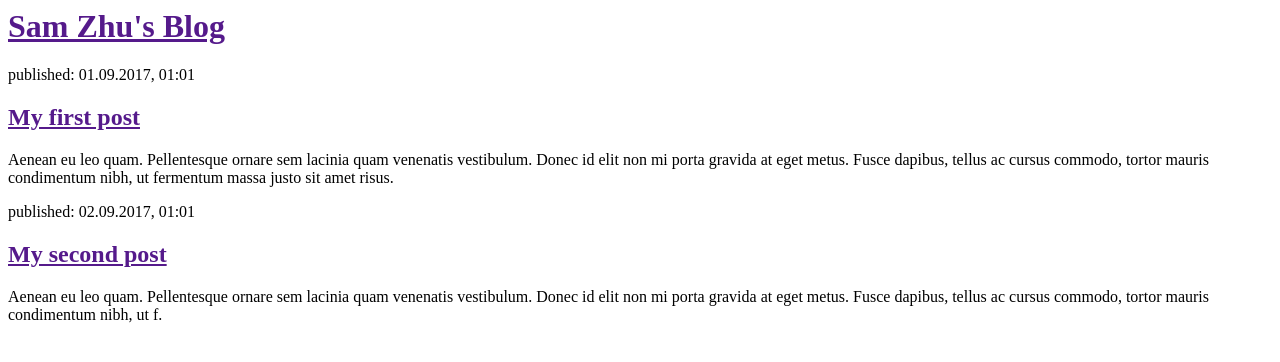
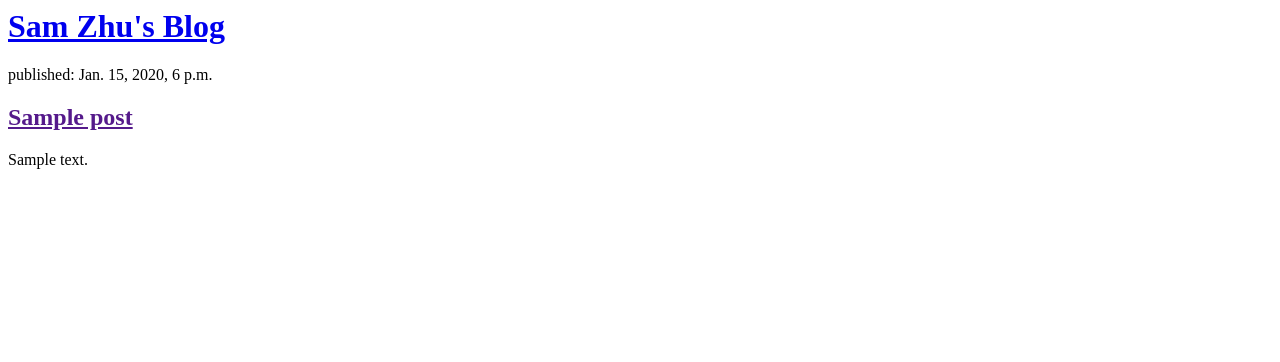
Before and after one commit to lbias/myblog, a Django app: template blog/templates/blog/post_list.html in a window 1280 px wide. Shown: the top 362 px of the page. Run offline with Django 3.2, Linux system fonts and the light colour scheme; the template is opened without the code that fills it: values that come from a table or form of the project are taken from there, others are empty; tables that the repository leaves empty hold one stand-in row (values such as "Sample post").

Commit message:
template blog#post_list

```diff
--- a/blog/templates/blog/post_list.html
+++ b/blog/templates/blog/post_list.html
@@ -4,19 +4,15 @@
   </head>
   <body>
     <div>
-      <h1><a href="">Sam Zhu's Blog</a></h1>
+      <h1><a href="/">Sam Zhu's Blog</a></h1>
     </div>
 
-    <div>
-      <p>published: 01.09.2017, 01:01</p>
-      <h2><a href="">My first post</a></h2>
-      <p>Aenean eu leo quam. Pellentesque ornare sem lacinia quam venenatis vestibulum. Donec id elit non mi porta gravida at eget metus. Fusce dapibus, tellus ac cursus commodo, tortor mauris condimentum nibh, ut fermentum massa justo sit amet risus.</p>
-    </div>
-
-    <div>
-      <p>published: 02.09.2017, 01:01</p>
-      <h2><a href="">My second post</a></h2>
-      <p>Aenean eu leo quam. Pellentesque ornare sem lacinia quam venenatis vestibulum. Donec id elit non mi porta gravida at eget metus. Fusce dapibus, tellus ac cursus commodo, tortor mauris condimentum nibh, ut f.</p>
-    </div>
+    {% for post in posts %}
+      <div>
+        <p>published: {{ post.published_date }}</p>
+        <h2><a href="">{{ post.title }}</a></h2>
+        <p>{{ post.text|linebreaksbr }}</p>
+      </div>
+    {% endfor %}
   </body>
 </html>
--- a/blog/views.py
+++ b/blog/views.py
@@ -5,4 +5,4 @@ from .models import Post
 
 def post_list(request):
     posts = Post.objects.filter(published_date__lte=timezone.now()).order_by('published_date')
-    return render(request, 'blog/post_list.html', {})
+    return render(request, 'blog/post_list.html', {'posts': posts})
```
Also changed, not shown: images/p6.png (added).
